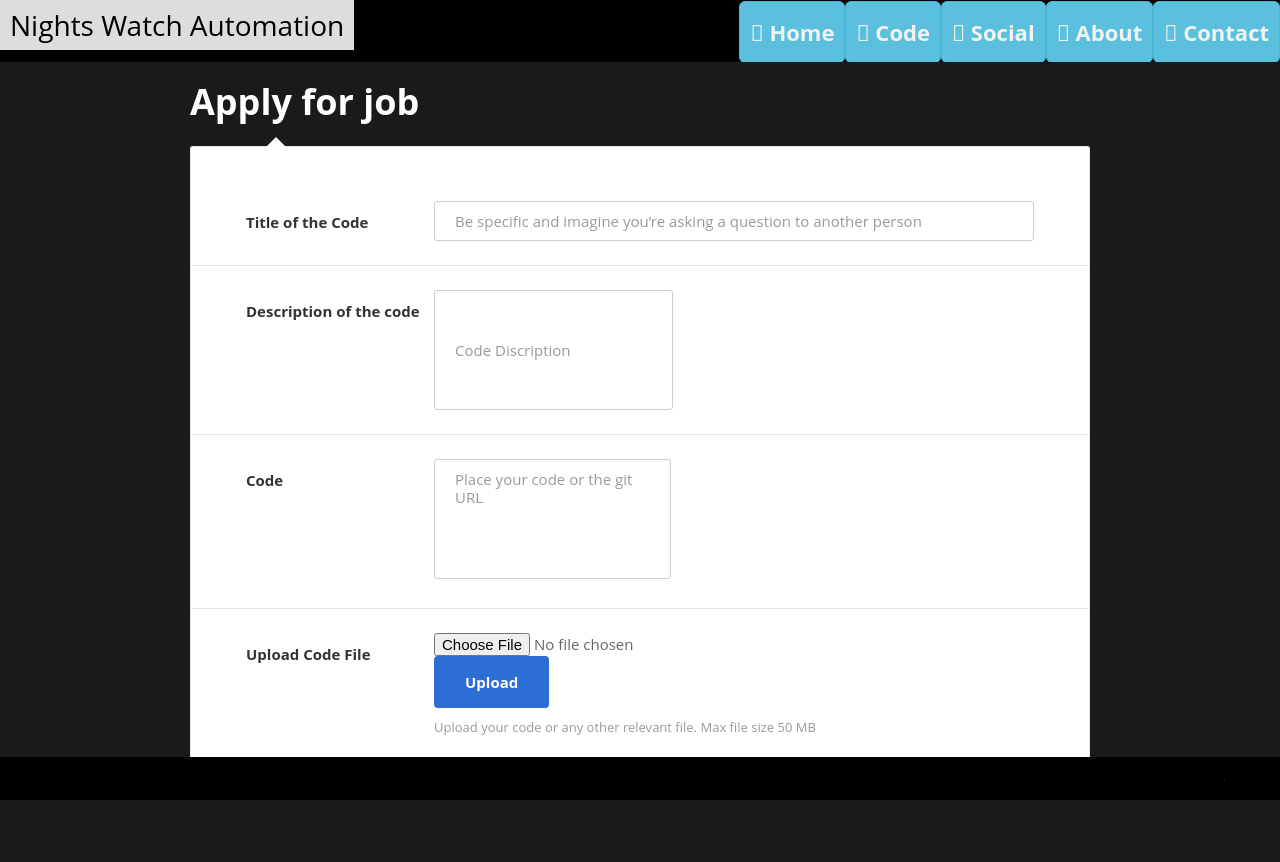
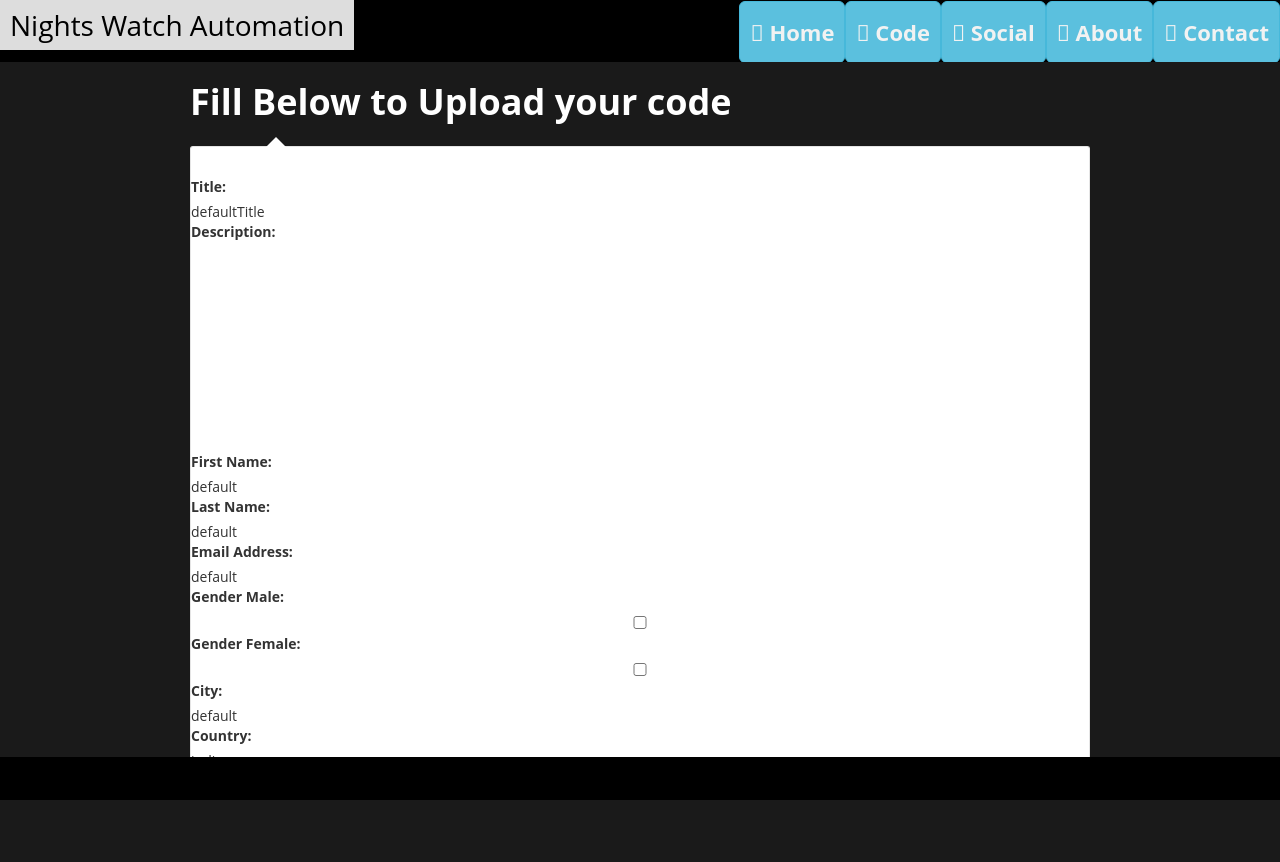
Before and after one commit to AkashZawar/Avishkar, a Django app: page /create/ in a window 1280 px wide. Run offline with Django 3.2, Linux system fonts and the light colour scheme; some libraries are stand-ins or nearby versions.

Commit message:
e Please enter the commit message for your changes. Lines starting

```diff
--- a/myenv/src/product/templates/products/products_create.html
+++ b/myenv/src/product/templates/products/products_create.html
@@ -11,52 +11,14 @@
 		        <div class="wrapper wrapper--w900">
 		            <div class="card card-6">
 		                <div class="card-heading">
-		                    <h2 class="title">Apply for job</h2>
+		                    <h2 class="title">Fill Below to Upload your code</h2>
 		                </div>
 		                <div class="card-body">
-		                    <form method="POST">
-		                        <div class="form-row">
-		                            <div style="display: block;" class="name">Title of the Code</div>
-		                            <div class="value">
-		                                <input class="input--style-6" type="text" name="full_name" placeholder="Be specific and imagine you’re asking a question to another person">
-		                            </div>
-		                        </div>
-		                        <div class="form-row">
-		                            <div class="name">Description of the code</div>
-		                            <div class="value">
-		                                <div class="input-group">
-		                                    <input class="textarea--style-6" type="email" name="email" placeholder="Code Discription">
-		                                </div>
-		                            </div>
-		                        </div>
-		                        <div class="form-row">
-		                            <div class="name">Code</div>
-		                            <div class="value">
-		                                <div class="input-group">
-		                                    <textarea class="textarea--style-6" name="message" placeholder="Place your code or the git URL"></textarea>
-		                                </div>
-		                            </div>
-		                        </div>
-		                        <div class="form-row">
-		                            <div class="name">Upload Code File</div>
-		                            <div class="value">
-		                                <div class="input-group js-input-file">
-		                                    <input class="input-file input-file__info" type="file" name="file_cv" id="file">
-		                                    <!-- <label class="label--file" for="file">Choose file</label> -->
-		                                    <!-- <span class="input-file__info">No file chosen</span> -->
-
-		                                    <!-- File Upload test -->
-		                                    <form method="post" enctype="multipart/form-data">
-											    {% csrf_token %}
-											    <!-- {{ form.as_p }} -->
-											    <button class="btn btn--radius-1 btn--blue-2"  type="submit">Upload</button>
-										    </form>
-		                                    <!-- File upload test ENDs -->
-		                                </div>
-		                                <div class="label--desc">Upload your code or any other relevant file. Max file size 50 MB</div>
-		                            </div>
-		                        </div>
-		                    </form>
+		                    <form method="post" enctype="multipart/form-data" class="form-group">
+							    {% csrf_token %}
+							    {{ form.as_p }}
+							    <button type="submit">Upload</button>
+							</form>
 		                </div>
 		               <!--  <div class="card-footer">
 		                    <button class="btn btn--radius-2 btn--blue-2" type="submit">Send Application</button>
```
Also changed, not shown: myenv/src/pages/templates/page/model_form_upload.html (+26 -6 lines), myenv/src/product/templates/products/Registration_Form.html (deleted, +0 -95 lines), myenv/src/db.sqlite3, 1 other file.
